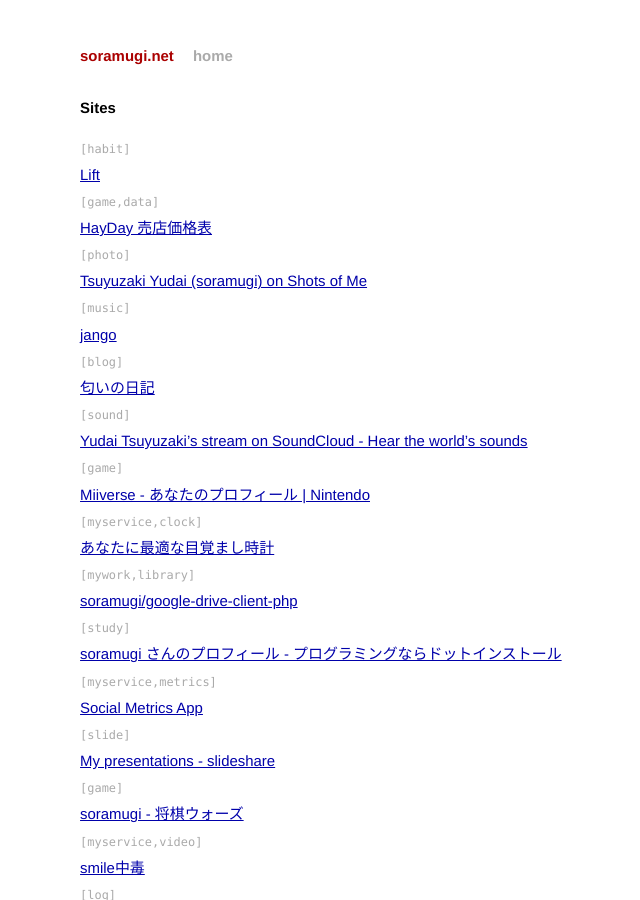
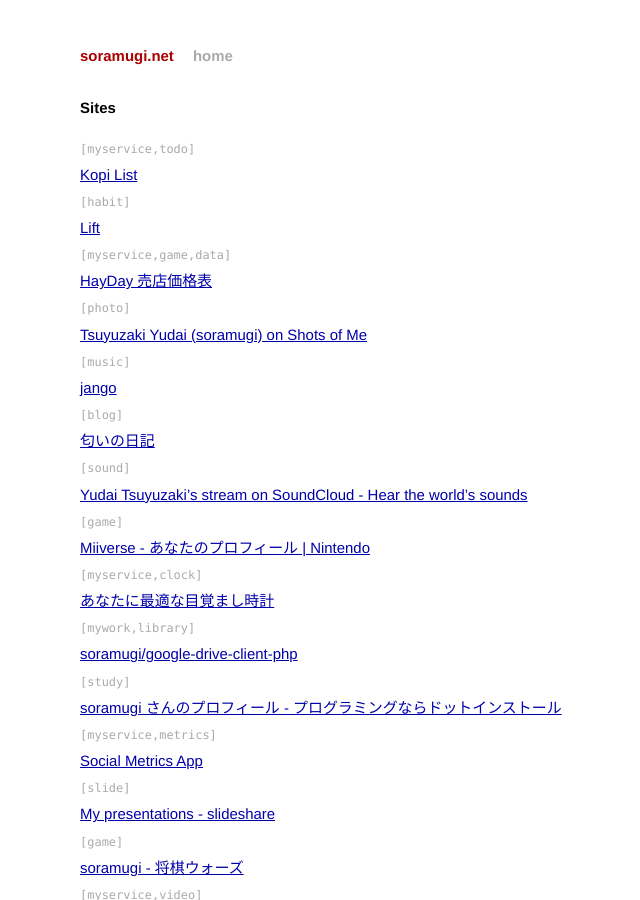
Before and after one commit to soramugi/soramugi.net, a Jekyll site: the page built from index.html, in a window 1280 px wide and 900 px high. Shown: the whole window, without its empty margins (246-886 px from the left). Built offline with Jekyll 4.4.1, drawn with Linux system fonts in a browser that asks for light colours; Markdown is read by kramdown in place of the engine named in the settings.

Commit message:
kopi list

```diff
--- a/_config.yml
+++ b/_config.yml
@@ -7,11 +7,15 @@
 
 links:
   -
+    tag: myservice,todo
+    title: Kopi List
+    url: http://kopilist.gopagoda.com
+  -
     tag: habit
     title: Lift
     url: https://lift.do/users/9de7bff9bf0afba9f0f0
   -
-    tag: game,data
+    tag: myservice,game,data
     title: HayDay 売店価格表
     url: http://hayday-data.herokuapp.com
   -
```
